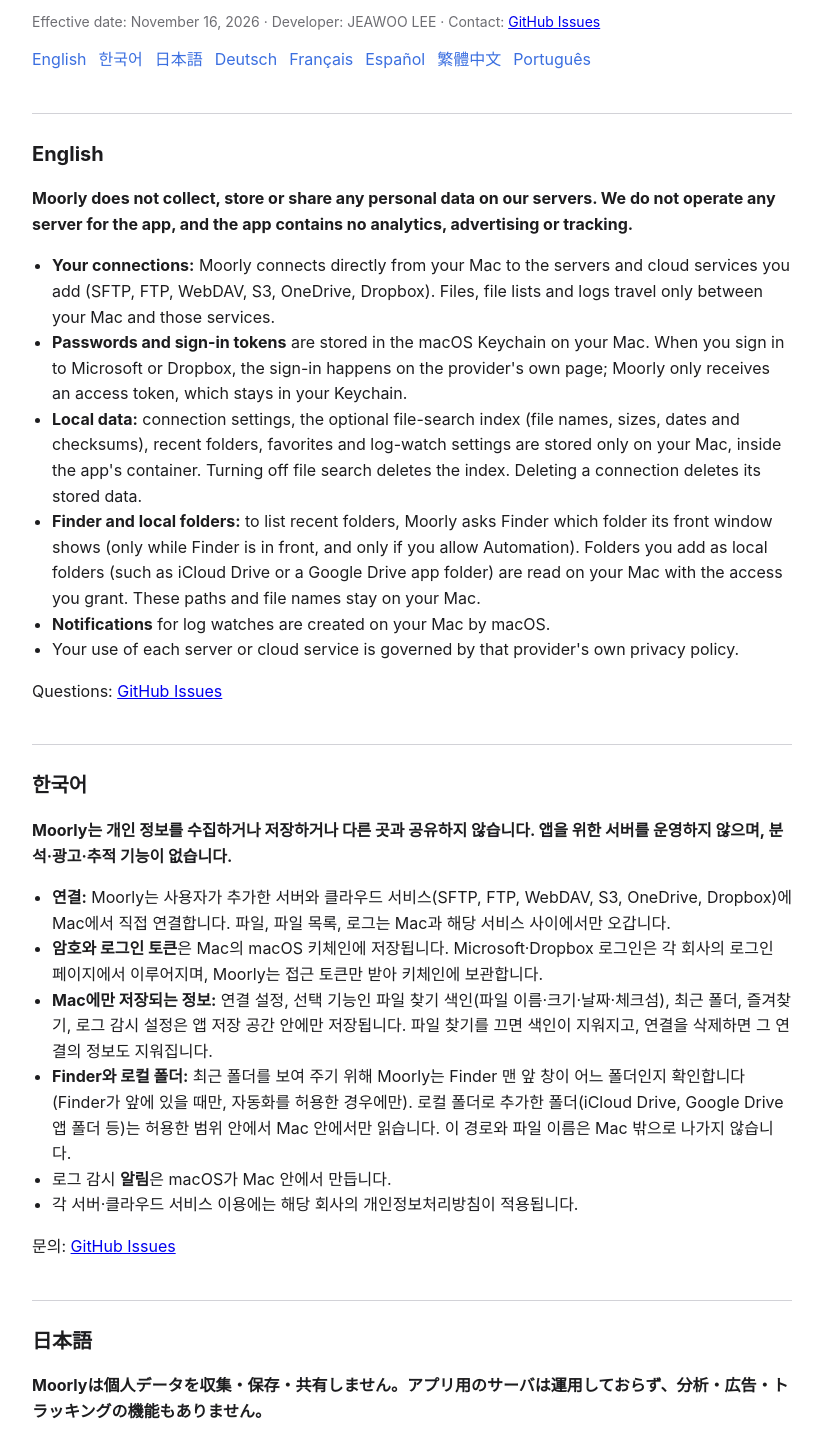
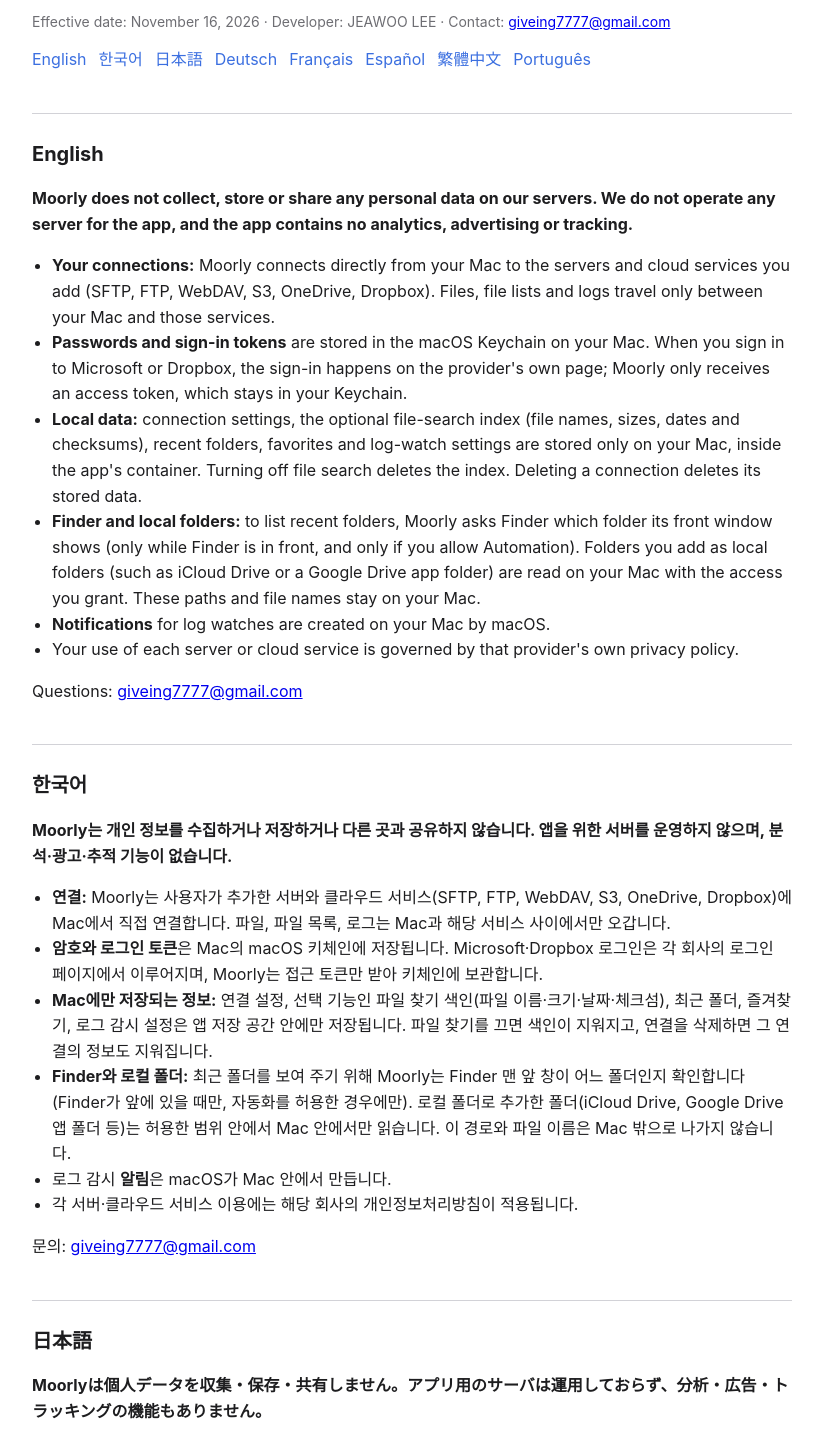
Before and after one commit to jwss-lee/moorly, a plain HTML site: page privacy.html in a window 1280 px wide. Shown: the part 99-1536 px from the top of the page, without its empty margins (228-1051 px from the left). Drawn offline with Linux system fonts and the light colour scheme.

Commit message:
Add support email (same as Hearbook)
Co-Authored-By: Claude Opus 5.5 <noreply@anthropic.com>
Claude-Session: https://claude.ai/code/session_0198w3pCoZ8zhmmJwcm5Jeur

```diff
--- a/privacy.html
+++ b/privacy.html
@@ -16,7 +16,7 @@
 </head>
 <body>
 <h1>Moorly Privacy Policy</h1>
-<p class="muted">Effective date: November 16, 2026 · Developer: JEAWOO LEE · Contact: <a href="https://github.com/jwss-lee/moorly/issues">GitHub Issues</a></p>
+<p class="muted">Effective date: November 16, 2026 · Developer: JEAWOO LEE · Contact: <a href="mailto:giveing7777@gmail.com">giveing7777@gmail.com</a></p>
 <nav><a href="#en">English</a><a href="#ko">한국어</a><a href="#ja">日本語</a><a href="#de">Deutsch</a><a href="#fr">Français</a><a href="#es">Español</a><a href="#zh-Hant">繁體中文</a><a href="#pt-BR">Português</a></nav>
 
 <h2 id="en">English</h2>
@@ -29,7 +29,7 @@
 <li><strong>Notifications</strong> for log watches are created on your Mac by macOS.</li>
 <li>Your use of each server or cloud service is governed by that provider's own privacy policy.</li>
 </ul>
-<p>Questions: <a href="https://github.com/jwss-lee/moorly/issues">GitHub Issues</a></p>
+<p>Questions: <a href="mailto:giveing7777@gmail.com">giveing7777@gmail.com</a></p>
 
 <h2 id="ko">한국어</h2>
 <p><strong>Moorly는 개인 정보를 수집하거나 저장하거나 다른 곳과 공유하지 않습니다. 앱을 위한 서버를 운영하지 않으며, 분석·광고·추적 기능이 없습니다.</strong></p>
@@ -41,7 +41,7 @@
 <li>로그 감시 <strong>알림</strong>은 macOS가 Mac 안에서 만듭니다.</li>
 <li>각 서버·클라우드 서비스 이용에는 해당 회사의 개인정보처리방침이 적용됩니다.</li>
 </ul>
-<p>문의: <a href="https://github.com/jwss-lee/moorly/issues">GitHub Issues</a></p>
+<p>문의: <a href="mailto:giveing7777@gmail.com">giveing7777@gmail.com</a></p>
 
 <h2 id="ja">日本語</h2>
 <p><strong>Moorlyは個人データを収集・保存・共有しません。アプリ用のサーバは運用しておらず、分析・広告・トラッキングの機能もありません。</strong></p>
@@ -53,7 +53,7 @@
 <li>ログ監視の<strong>通知</strong>はmacOSによりMac内で作成されます。</li>
 <li>各サーバ・クラウドサービスの利用には、各社のプライバシーポリシーが適用されます。</li>
 </ul>
-<p>お問い合わせ：<a href="https://github.com/jwss-lee/moorly/issues">GitHub Issues</a></p>
+<p>お問い合わせ：<a href="mailto:giveing7777@gmail.com">giveing7777@gmail.com</a></p>
 
 <h2 id="de">Deutsch</h2>
 <p><strong>Moorly erhebt, speichert und teilt keine personenbezogenen Daten. Für die App wird kein eigener Server betrieben; sie enthält keine Analyse-, Werbe- oder Tracking-Funktionen.</strong></p>
@@ -65,7 +65,7 @@
 <li><strong>Mitteilungen</strong> der Log-Überwachung erzeugt macOS auf Ihrem Mac.</li>
 <li>Für die Nutzung der einzelnen Server und Cloud-Dienste gelten die Datenschutzrichtlinien der jeweiligen Anbieter.</li>
 </ul>
-<p>Fragen: <a href="https://github.com/jwss-lee/moorly/issues">GitHub Issues</a></p>
+<p>Fragen: <a href="mailto:giveing7777@gmail.com">giveing7777@gmail.com</a></p>
 
 <h2 id="fr">Français</h2>
 <p><strong>Moorly ne collecte, ne conserve ni ne partage aucune donnée personnelle. Aucun serveur n’est exploité pour l’app, et elle ne contient ni analyse, ni publicité, ni pistage.</strong></p>
@@ -77,7 +77,7 @@
 <li>Les <strong>notifications</strong> de surveillance sont créées par macOS sur votre Mac.</li>
 <li>L’utilisation de chaque serveur ou service cloud est régie par la politique de confidentialité de son fournisseur.</li>
 </ul>
-<p>Questions : <a href="https://github.com/jwss-lee/moorly/issues">GitHub Issues</a></p>
+<p>Questions : <a href="mailto:giveing7777@gmail.com">giveing7777@gmail.com</a></p>
 
 <h2 id="es">Español</h2>
 <p><strong>Moorly no recopila, guarda ni comparte datos personales. No operamos ningún servidor para la app, y no incluye analíticas, publicidad ni seguimiento.</strong></p>
@@ -89,7 +89,7 @@
 <li>Las <strong>notificaciones</strong> de vigilancia las crea macOS en tu Mac.</li>
 <li>El uso de cada servidor o servicio en la nube se rige por la política de privacidad de su proveedor.</li>
 </ul>
-<p>Preguntas: <a href="https://github.com/jwss-lee/moorly/issues">GitHub Issues</a></p>
+<p>Preguntas: <a href="mailto:giveing7777@gmail.com">giveing7777@gmail.com</a></p>
 
 <h2 id="zh-Hant">繁體中文</h2>
 <p><strong>Moorly 不會收集、儲存或分享任何個人資料。我們沒有為 App 架設任何伺服器，App 也不含分析、廣告或追蹤功能。</strong></p>
@@ -101,7 +101,7 @@
 <li>日誌監看的<strong>通知</strong>由 macOS 在你的 Mac 上產生。</li>
 <li>使用各伺服器或雲端服務時，適用各服務商的隱私權政策。</li>
 </ul>
-<p>聯絡我們：<a href="https://github.com/jwss-lee/moorly/issues">GitHub Issues</a></p>
+<p>聯絡我們：<a href="mailto:giveing7777@gmail.com">giveing7777@gmail.com</a></p>
 
 <h2 id="pt-BR">Português (Brasil)</h2>
 <p><strong>O Moorly não coleta, armazena nem compartilha dados pessoais. Não operamos nenhum servidor para o app, e ele não tem análises, anúncios nem rastreamento.</strong></p>
@@ -113,6 +113,6 @@
 <li>As <strong>notificações</strong> de monitoramento são criadas pelo macOS no seu Mac.</li>
 <li>O uso de cada servidor ou serviço de nuvem segue a política de privacidade do respectivo provedor.</li>
 </ul>
-<p>Dúvidas: <a href="https://github.com/jwss-lee/moorly/issues">GitHub Issues</a></p>
+<p>Dúvidas: <a href="mailto:giveing7777@gmail.com">giveing7777@gmail.com</a></p>
 </body>
 </html>
```
Also changed, not shown: en/index.html (+2 -2 lines), index.html (+1 -1 lines), ko/index.html (+2 -2 lines).
